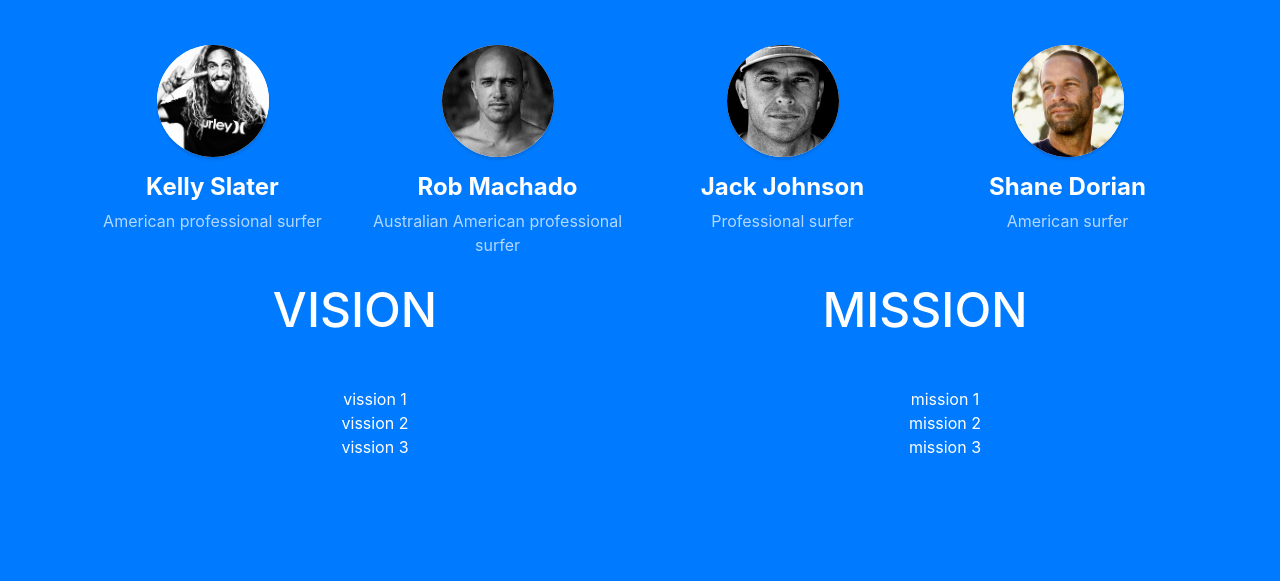
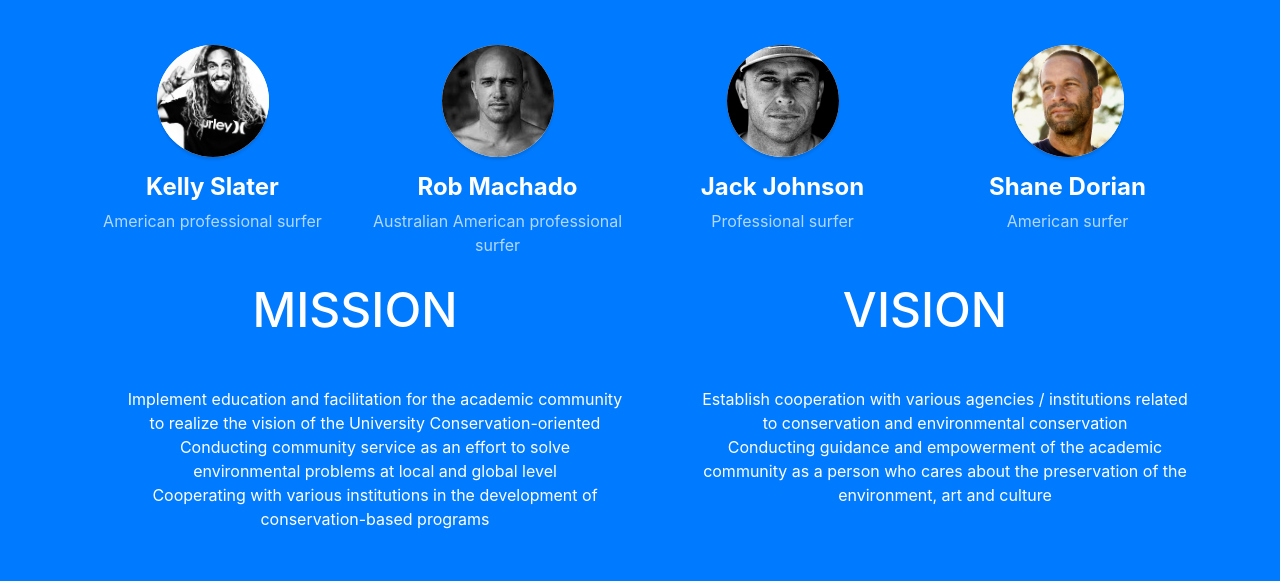
Before and after one commit to scrumsharkwow/scrumsharkwow.github.io, a website with bundled scripts: page index.html in a window 1280 px wide. Shown: the part 2187-2768 px from the top of the page. Built offline with nearby package versions, Linux system fonts and the light colour scheme.

Commit message:
update vision

```diff
--- a/index.html
+++ b/index.html
@@ -189,33 +189,30 @@
        <div class="row">
         <div class="col-md-6">
           <div class="content-section-heading">
-            <h2 class="mb-5">VISION</h2>
+            <h2 class="mb-5">MISSION</h2>
           </div>
           <ul style="list-style: none">
             <li>
-              vission 1
+              Implement education and facilitation for the academic community to realize the vision of the University Conservation-oriented
             </li>
             <li>
-              vission 2
+              Conducting community service as an effort to solve environmental problems at local and global level
             </li>
             <li>
-              vission 3
+              Cooperating with various institutions in the development of conservation-based programs
             </li>
           </ul>
         </div>
         <div class="col-md-6">
           <div class="content-section-heading">
-            <h2 class="mb-5">MISSION</h2>
+            <h2 class="mb-5">VISION</h2>
           </div>
           <ul style="list-style: none">
             <li>
-              mission 1
+              Establish cooperation with various agencies / institutions related to conservation and environmental conservation
             </li>
             <li>
-              mission 2
-            </li>
-            <li>
-              mission 3
+              Conducting guidance and empowerment of the academic community as a person who cares about the preservation of the environment, art and culture
             </li>
           </ul>
         </div>
```
Lines whose indentation alone changed are shown as unchanged.
